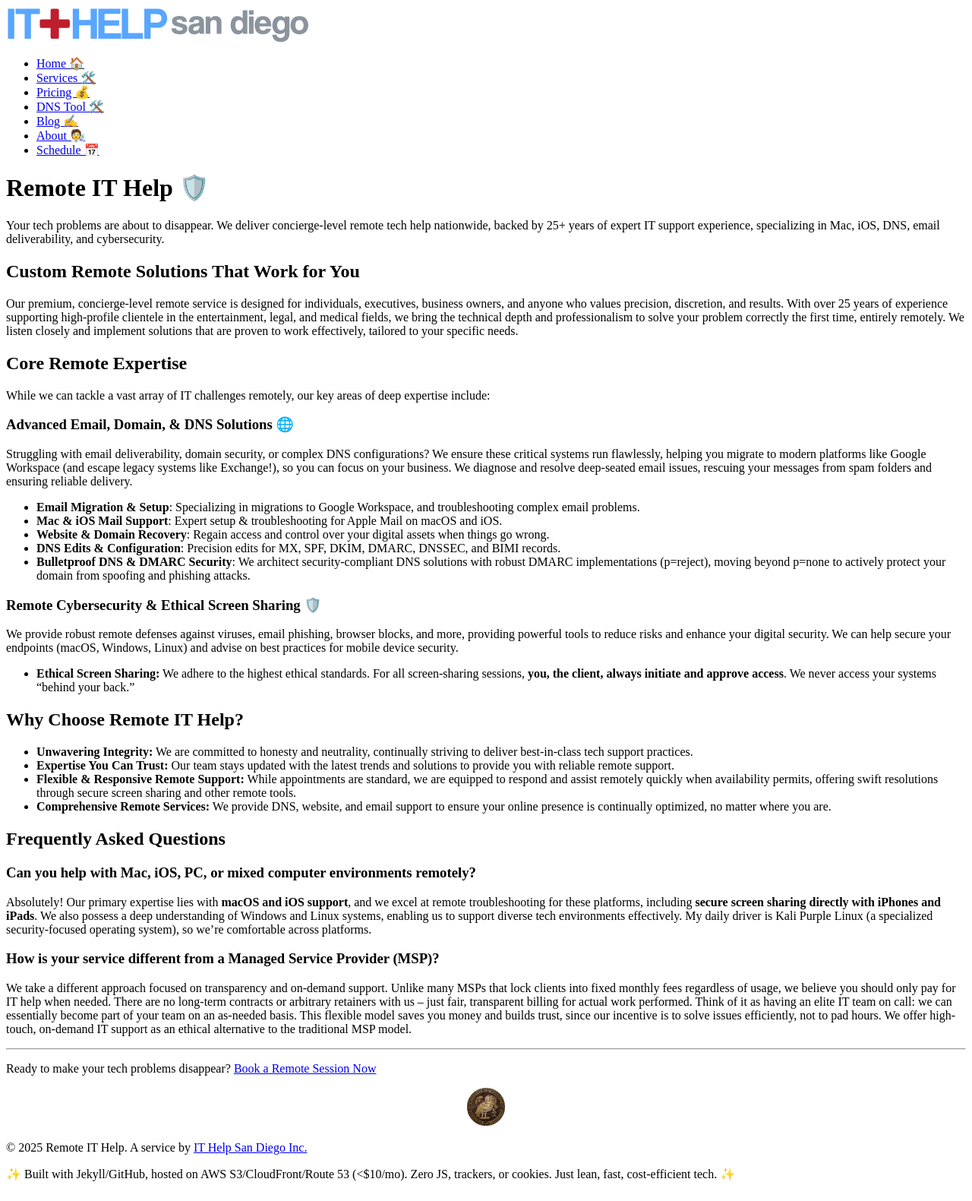
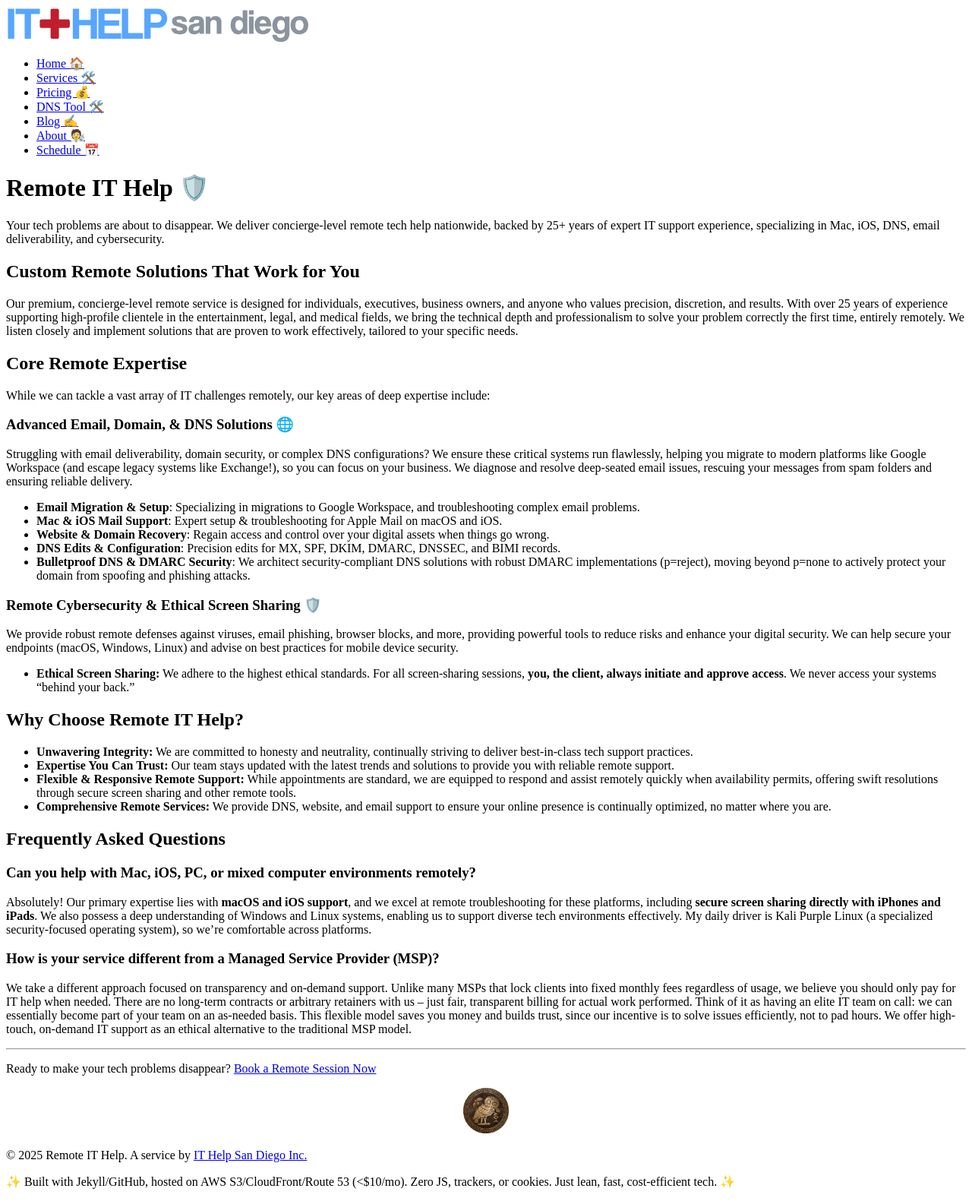
Before and after one commit to careyjames/remote-it-help-site, a Jekyll site: the page built from index.md, in a window 1280 px wide. Shown: the whole page at 76% size. Built offline with Jekyll 4.4.1, drawn with Linux system fonts in a browser that asks for light colours.

Commit message:
Update default.html

```diff
--- a/_layouts/default.html
+++ b/_layouts/default.html
@@ -93,7 +93,7 @@
 
     <footer class="container">
   <div style="text-align: center; margin-bottom: 1rem;">
-    <img src="/assets/images/owl-of-athena.png" alt="Owl of Athena symbol" width="50" height="50">
+    <img src="/assets/images/owl-of-athena.png" alt="Owl of Athena symbol" width="60" height="60">
   </div>
   <p>&copy; {{ site.time | date: '%Y' }} {{ site.title }}. A service by <a href="https://it-help.tech">IT Help San Diego Inc.</a></p>
   <p class="footer-brag">✨ Built with Jekyll/GitHub, hosted on AWS S3/CloudFront/Route 53 (&lt;$10/mo). Zero JS, trackers, or cookies. Just lean, fast, cost-efficient tech. ✨</p>
```
